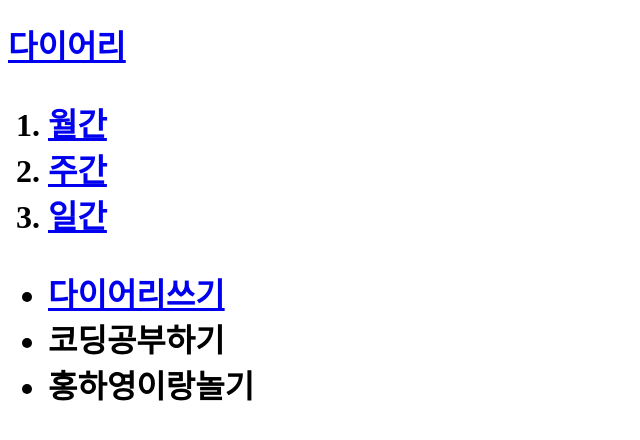
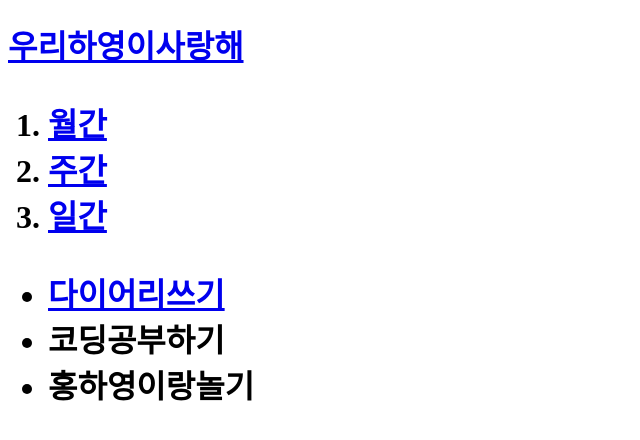
Before and after one commit to jeongpil9/new_first, a plain HTML site: page index.html in a window 1280 px wide. Shown: the whole page, without its empty margins (0-640 px from the left). Drawn offline with Linux system fonts and the light colour scheme.

Commit message:
index수정

```diff
--- a/index.html
+++ b/index.html
@@ -7,7 +7,7 @@
 
 <body>
 <meta charset="utf-8">
-<h1><a href="index.html">다이어리</a><h1>
+<h1><a href="index.html">우리하영이사랑해</a><h1>
 
 <ol>
   <li><a href="1.월간.html">월간</a></li>
```
